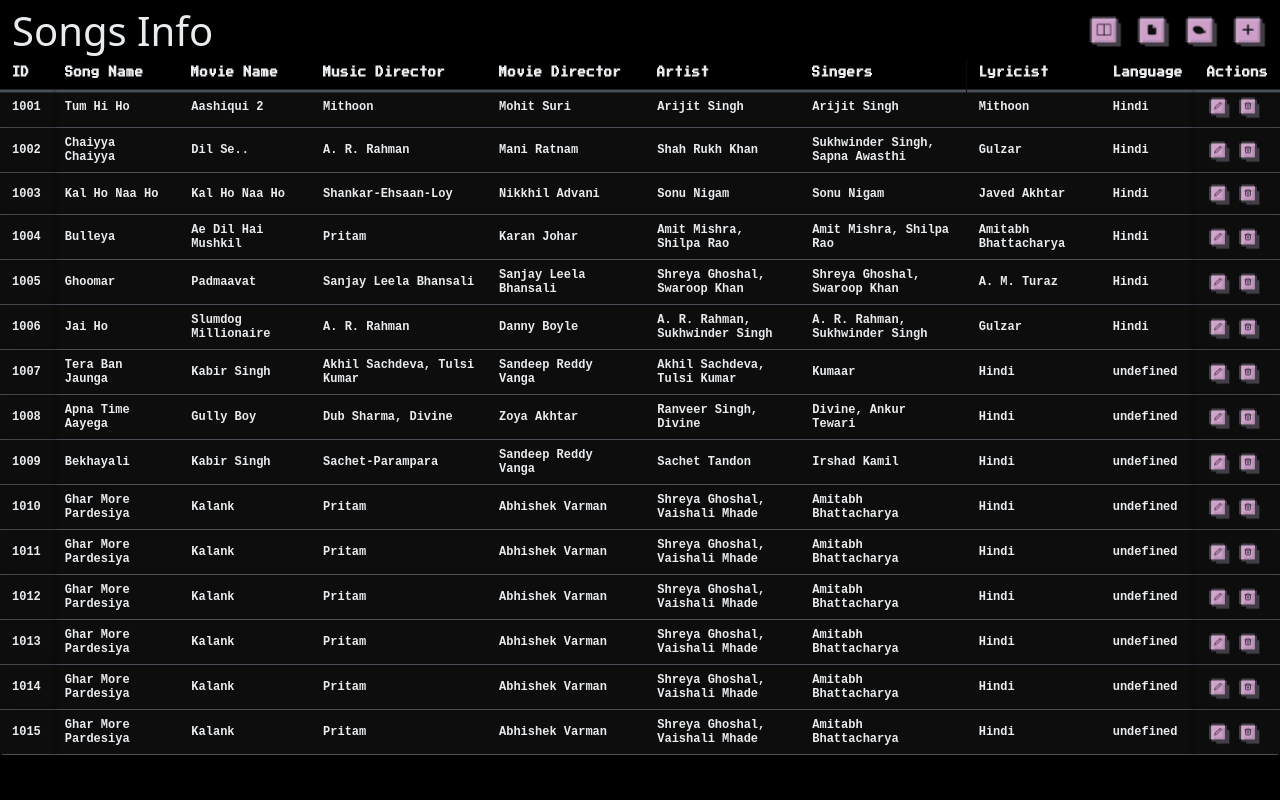
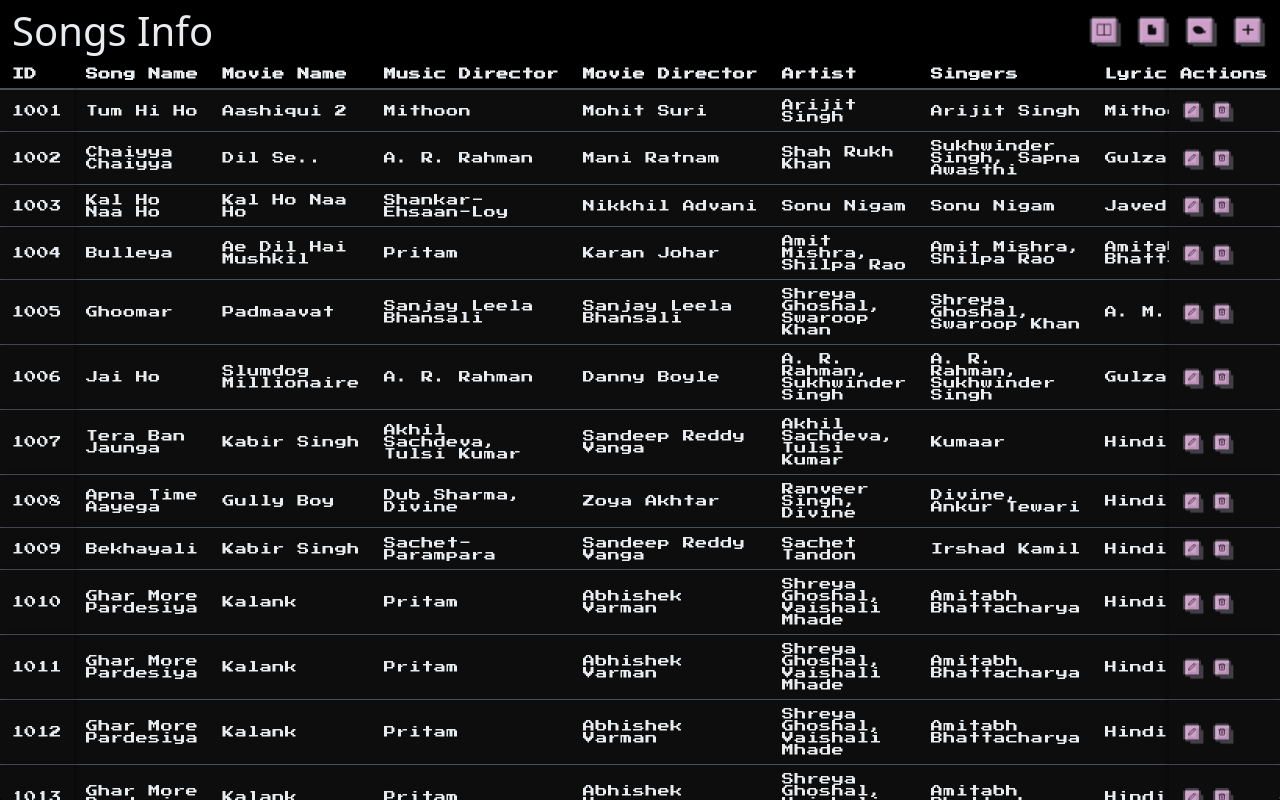
Before and after one commit to KachiRaviYokesh/data-list, a plain HTML site: page index.html in a window 1280 px wide. Drawn offline with Linux system fonts and the light colour scheme; a web font is replaced by a local one.

Commit message:
style: font-family Changes

```diff
--- a/index.html
+++ b/index.html
@@ -49,10 +49,10 @@
     <input type="text" class="search-input" id="searchInput" placeholder="Type to filter...">
   </div>
 
-  <div class="table-container">
+  <div class="table-container press-start-2p-regular">
     <table id="dataTable">
-      <thead id="tableHead" class="press-start-2p-regular"></thead>
-      <tbody id="tableBody" class="monospace"></tbody>
+      <thead id="tableHead"></thead>
+      <tbody id="tableBody"></tbody>
     </table>
   </div>
 
--- a/script.js
+++ b/script.js
@@ -111,7 +111,7 @@ function renderTable() {
   const filtered = filterRows();
   els.tableBody.innerHTML = filtered.map(row => {
     const rowId = row[0];
-    const cells = indices.map(idx => `<td>${row[idx]}</td>`).join('');
+    const cells = indices.map(idx => `<td><span>${row[idx]}</span></td>`).join('');
     return `<tr data-id="${rowId}">
               ${cells}
               <td>
--- a/style.css
+++ b/style.css
@@ -5,14 +5,14 @@
   font-family: "Press Start 2P", system-ui;
   font-weight: 400;
   font-style: normal;
-  font-size: 0.5rem;
+  font-size: 0.75rem;
 }
 
-.monospace {
+/* .monospace {
     font-family: monospace;
     font-size: 0.75rem;
     font-weight: 600;
-}
+} */
 
 .honk-font {
     font-family: "Honk", system-ui;
@@ -209,8 +209,7 @@ th {
     cursor: pointer;
     user-select: none;
     transition: background 0.2s;
-    transform: scaleY(1.5);
-    letter-spacing: 0.75px;
+    letter-spacing: 0.5px;
 }
 
 th:hover {
@@ -223,8 +222,14 @@ th.active {
 }
 
 td {
-  padding: 0.5rem 0.75rem;
-  border-bottom: 1px solid var(--border-color);
+    padding: 0.5rem 0.75rem;
+    border-bottom: 1px solid var(--border-color);
+}
+
+td span {
+    transform: scaleY(1.5);
+    letter-spacing: 0.5px;
+    font-size: 0.75rem;
 }
 
 tbody tr:hover {
@@ -337,7 +342,7 @@ tbody tr:hover {
   border-radius: 4px;
   background: var(--bg-secondary);
   color: var(--text-primary);
-  font-size: 0.85rem;
+  /* font-size: 0.85rem; */
 }
 
 .action-btns {
```
